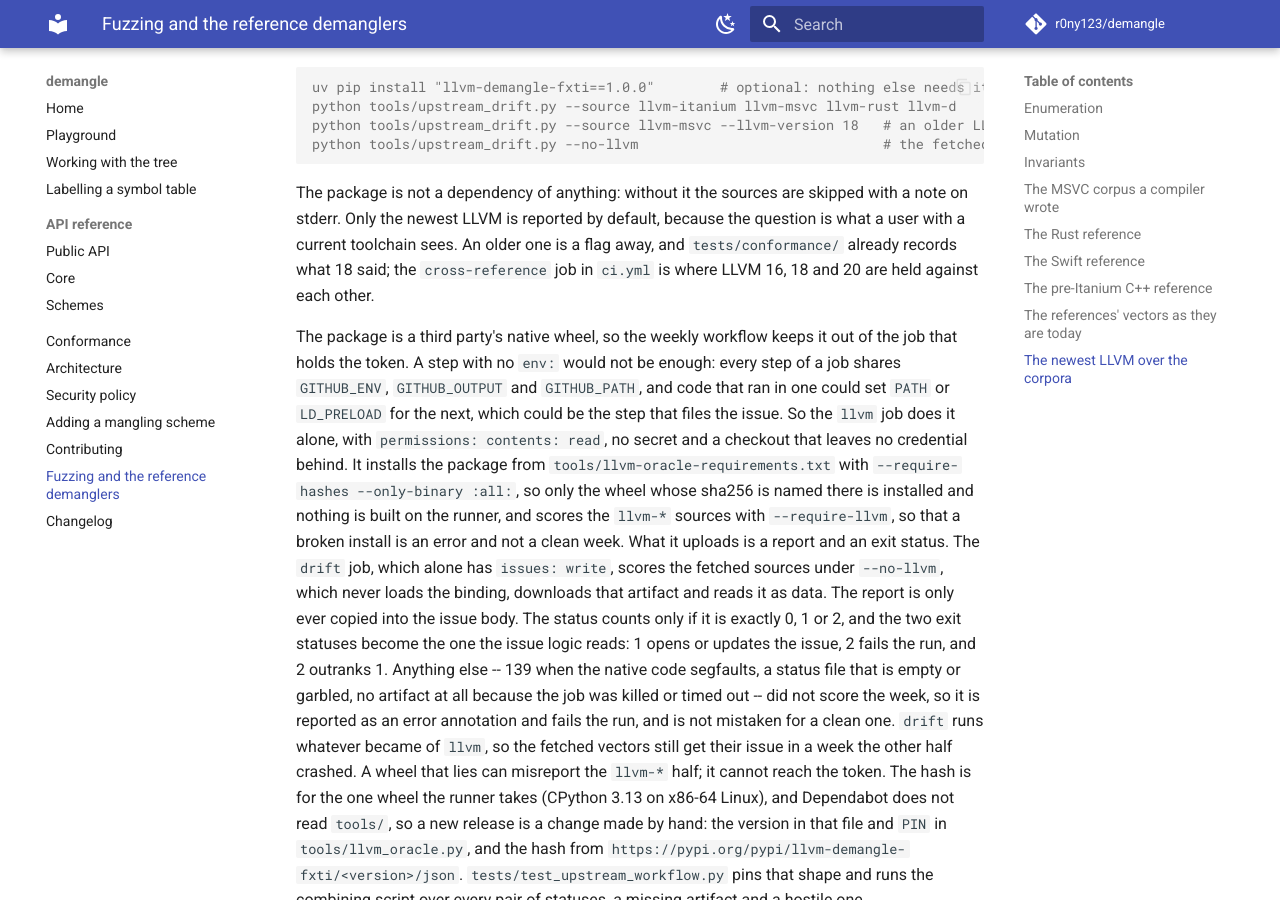
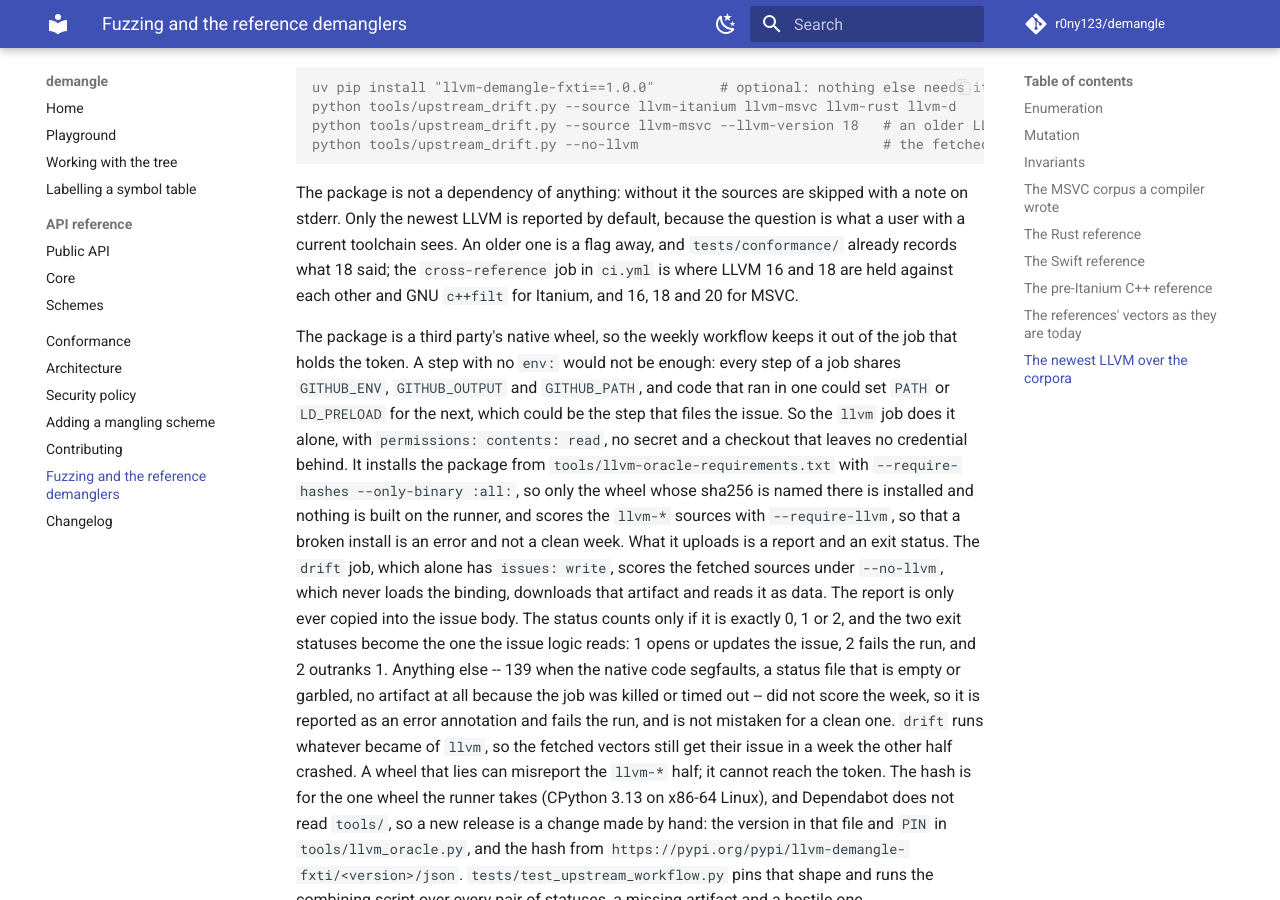
Before and after one commit to r0ny123/demangle, an MkDocs documentation site: the page built from docs/testing.md, in a window 1280 px wide and 900 px high, scrolled down 4569 px. Built offline with MkDocs 1.6.1 and Material for MkDocs 9.7.7, drawn with Linux system fonts in a browser that asks for light colours; comment, search, counter and statistics services are not loaded.

Commit message:
docs: say which LLVM releases the cross-reference job compares for each scheme

```diff
--- a/docs/testing.md
+++ b/docs/testing.md
@@ -213,8 +213,8 @@ python tools/upstream_drift.py --no-llvm                              # the fetc
 The package is not a dependency of anything: without it the sources are skipped with a
 note on stderr. Only the newest LLVM is reported by default, because the question is what
 a user with a current toolchain sees. An older one is a flag away, and `tests/conformance/`
-already records what 18 said; the `cross-reference` job in `ci.yml` is where LLVM 16, 18
-and 20 are held against each other.
+already records what 18 said; the `cross-reference` job in `ci.yml` is where LLVM 16 and
+18 are held against each other and GNU `c++filt` for Itanium, and 16, 18 and 20 for MSVC.
 
 The package is a third party's native wheel, so the weekly workflow keeps it out of the job
 that holds the token. A step with no `env:` would not be enough: every step of a job shares
```
